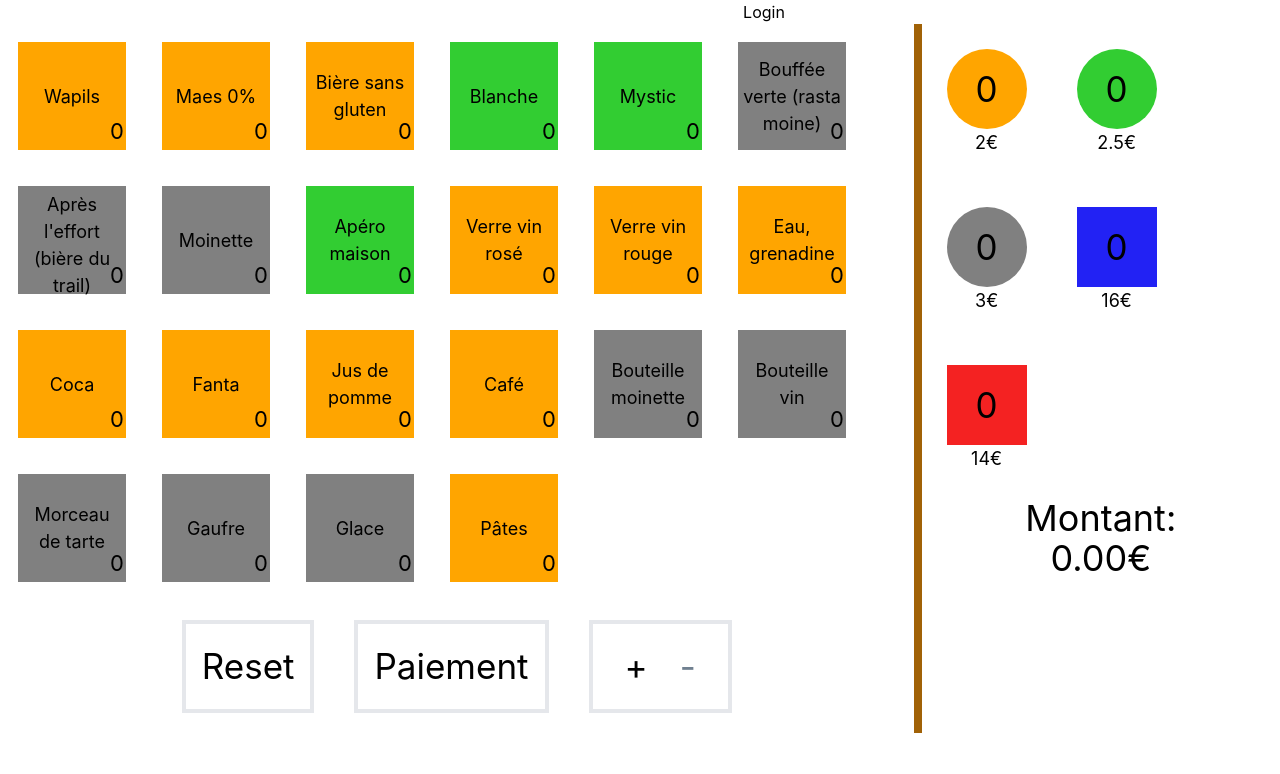
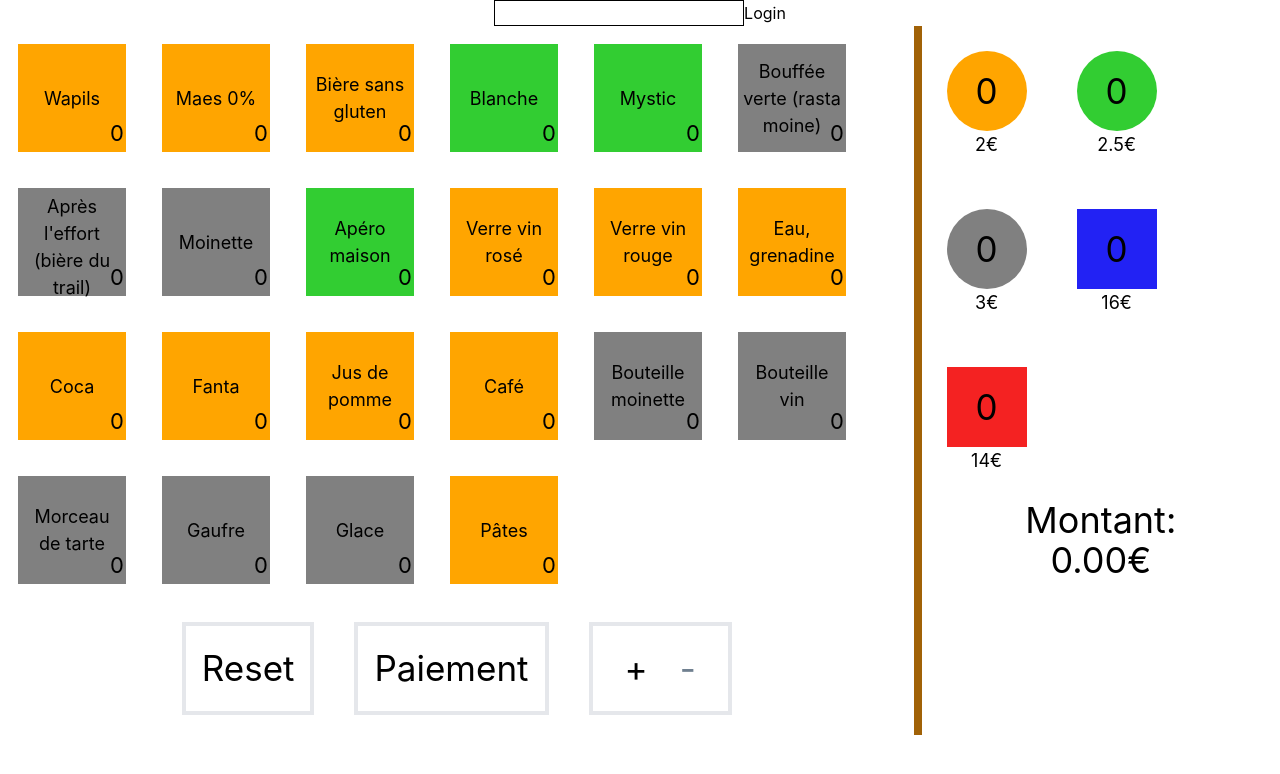
Before and after one commit to worming004/bar-accueil, a React (Create React App) app in the folder src/web/: page / in a window 1280 px wide. Shown: the top 774 px of the page. Built offline with nearby package versions, Linux system fonts and the light colour scheme; what pocketbase would draw is missing.

Commit message:
better login

```diff
--- a/src/web/src/features/header/headerApp.tsx
+++ b/src/web/src/features/header/headerApp.tsx
@@ -13,8 +13,12 @@ function HeaderApp(props: any) {
 
   const [password, setPassword] = useState('');
   async function handleLogin() {
-    const { token } = await pb.collection('users').authWithPassword("bar", password);
-    store.dispatch(authenticate(token));
+    try {
+      const { token } = await pb.collection('users').authWithPassword("bar", password);
+      store.dispatch(authenticate(token));
+    } catch (e) {
+      alert("Login failed")
+    }
   }
 
   function handlePasswordValue(e: React.ChangeEvent<HTMLInputElement>) {
@@ -66,10 +70,11 @@ function HeaderApp(props: any) {
   }, [clickCount]);
 
   const authStyle = { fontSize: 'x-small' }
+  const passwordStyle = { border: '1px solid black' }
 
   const authText = userIsAuthenticated ? <h5 onClick={handleClick} style={authStyle}> User is authenticated</h5> :
     <>
-      <input type="password" name="password" onChange={handlePasswordValue} />
+      <input type="password" name="password" onChange={handlePasswordValue} style={passwordStyle} />
       <button onClick={handleLogin}>Login</button>
     </>
 
```
